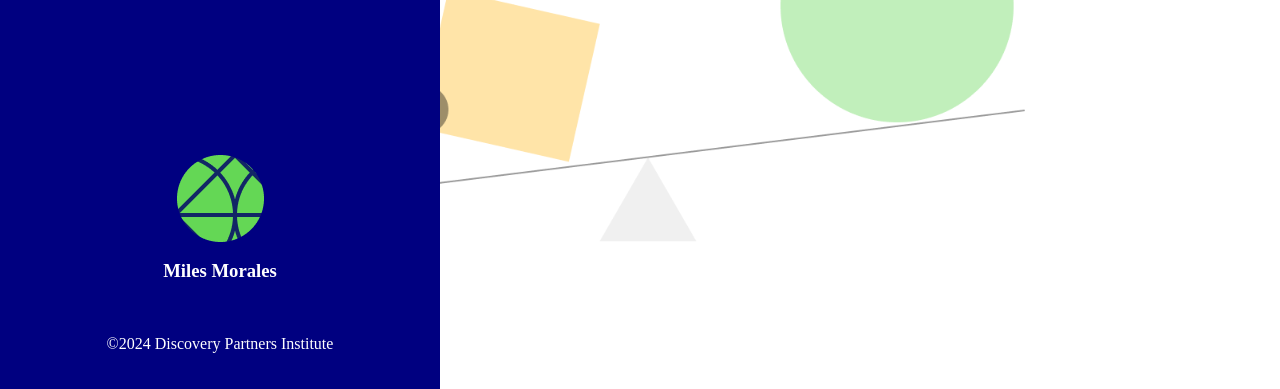
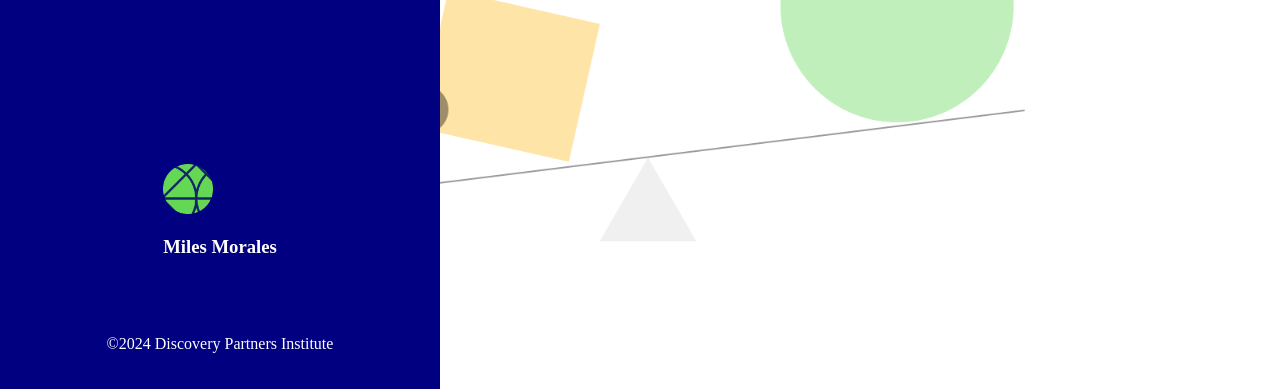
Before and after one commit to brendareyes-techprep/take_home_assignment, a website: page index.html in a window 1280 px wide. Shown: the part 411-800 px from the top of the page. Drawn offline with Linux system fonts and the light colour scheme.

Commit message:
rewrote css to see if this fixes alignment

```diff
--- a/styles.css
+++ b/styles.css
@@ -16,26 +16,38 @@ body {
     background-color: #000080;
     padding: 20px;
     color: white;
-    box-sizing: border-box;
     display: flex;
     flex-direction: column;
     justify-content: space-between;
 }
-.main-content {
-    flex: 2;
-    padding: 20px;
-    box-sizing: border-box;
-}
-.logo, .icons, .user, .footer {
+.sidebar-content, .sidebar-footer {
     display: flex;
     flex-direction: column;
     align-items: center;
     width: 100%;
 }
-.user h3, .footer p {
+.main-content {
+    flex: 2;
+    padding: 20px;
+}
+.logo img, .icons img, .user img {
+    width: 100%;
+    max-width: 50px;
+}
+.icons p, .user h3 {
     text-align: center;
+    width: 100%;
 }
-.sidebar-footer {
-    align-self: flex-end;
-    width: 100%
+.footer{
+    text-align: center;
+    width: 100%;
+    position: sticky;
+    bottom: 0;
+    left: 0;
 }
+.icons, .user {
+    margin-bottom: 20px;
+}
+.footer p{
+    margin-top: 20px;
+}
```
